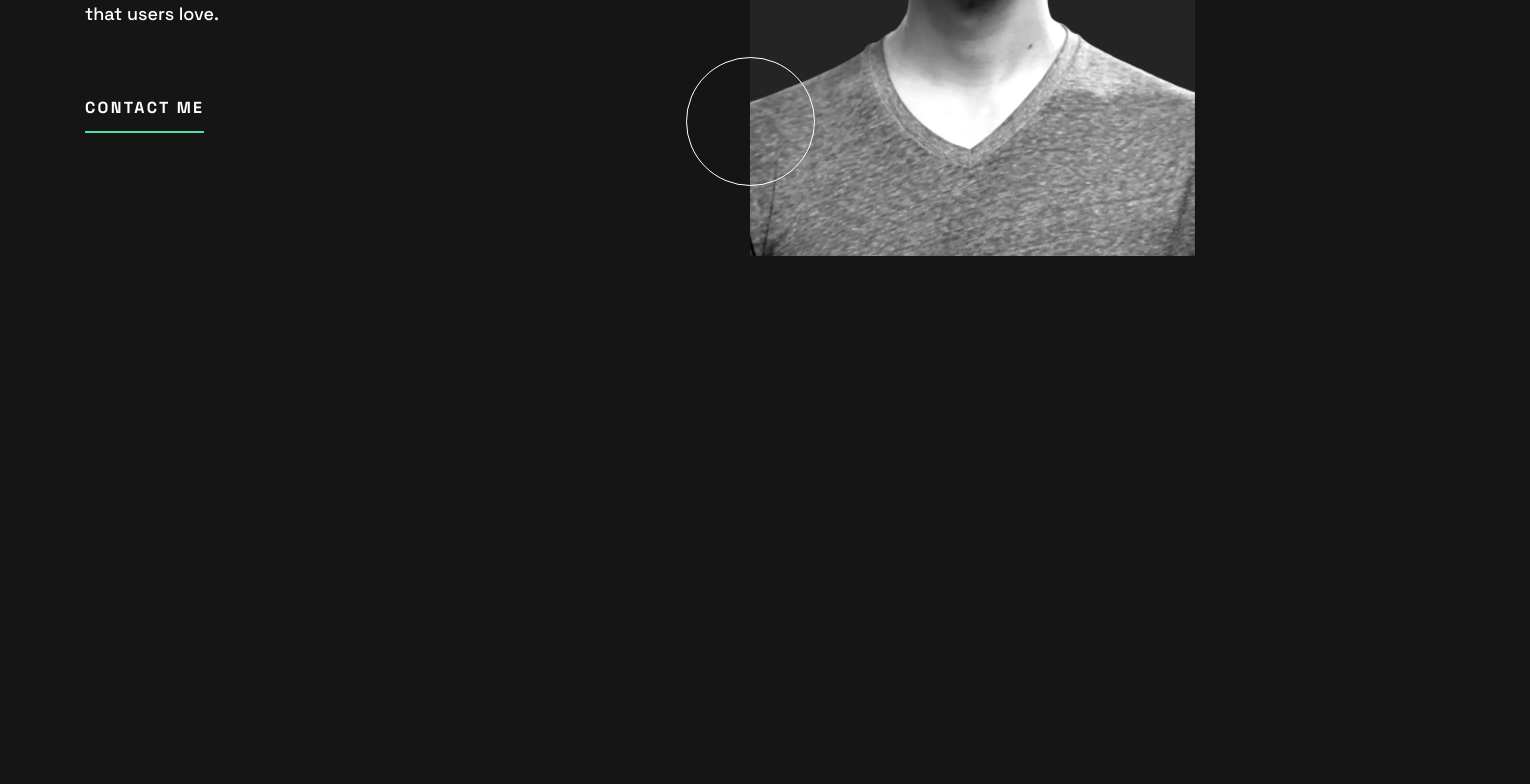
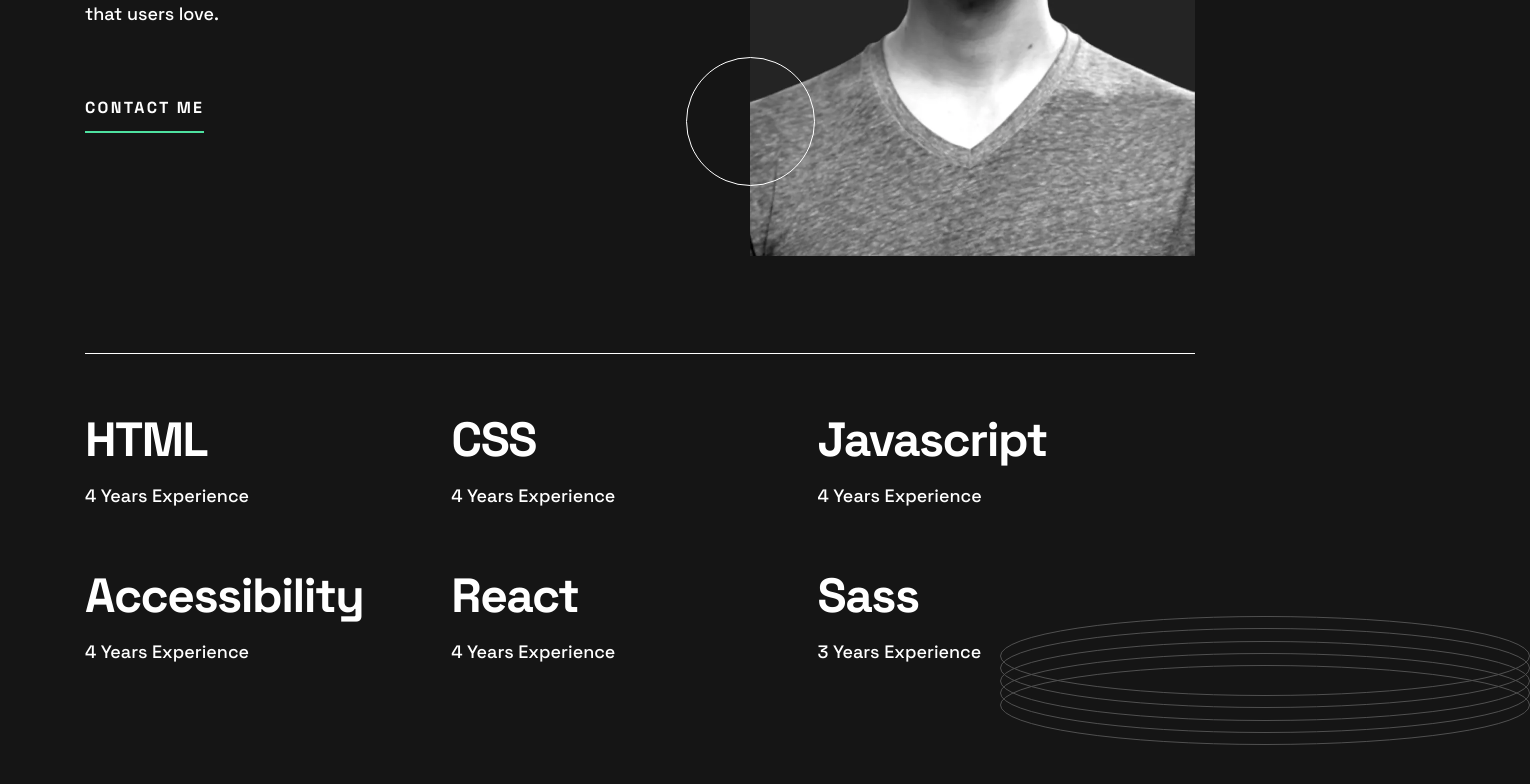
Before and after one commit to hyunwlee-dev/single-page-developer-portfolio, a Next.js app: page / in a window 1280 px wide. Shown: the part 464-1248 px from the top of the page, 1530 px wide, since content can reach past the window. Before the commit the page ends 800 px from the top, so only its background shows below. Built offline with nearby package versions, Linux system fonts and the light colour scheme; no server answers.

Commit message:
add: introduce container

```diff
--- a/app/container/introduce-container.tsx
+++ b/app/container/introduce-container.tsx
@@ -1,12 +1,23 @@
 import Container from "@/app/ui/container";
-import Introduce from "@/app/ui/introduce/introduce";
+import { Introduce, SkillfulCard } from "@/app/ui/introduce";
+import A11yHidden from "@/app/ui/a11y-hidden";
 
 export default function IntroduceContainer() {
   return (
     <Container
       as={'section'}
     >
+      <A11yHidden as='h2'>introduce</A11yHidden>
       <Introduce />
+      <A11yHidden as='h2'>skillful</A11yHidden>
+      <SkillfulCard>
+        <SkillfulCard.Item skill={'HTML'} year={4} />
+        <SkillfulCard.Item skill={'CSS'} year={4} />
+        <SkillfulCard.Item skill={'Javascript'} year={4} />
+        <SkillfulCard.Item skill={'Accessibility'} year={4} />
+        <SkillfulCard.Item skill={'React'} year={4} />
+        <SkillfulCard.Item skill={'Sass'} year={3} />
+      </SkillfulCard>
     </Container>
   );
 }
--- a/app/globals.css
+++ b/app/globals.css
@@ -15,6 +15,27 @@ body {
   line-height: var(--line-height-md);
   background-color: var(--color-black);
   color: var(--color-white);
+  overflow-x: hidden;
+}
+
+body::before {
+  position: absolute;
+  content: '';
+  width: 530px;
+  height: 129px;
+  top: 133px;
+  left: -100px;
+  background: url("/images/pattern-rings.svg") no-repeat center / 100% 100%;
+}
+
+body::after {
+  position: absolute;
+  content: '';
+  width: 530px;
+  height: 129px;
+  top: 1080px;
+  right: -250px;
+  background: url("/images/pattern-rings.svg") no-repeat center / 100% 100%;
 }
 
 a {
--- a/app/page.module.css
+++ b/app/page.module.css
@@ -5,16 +5,6 @@
   position: relative;
 }
 
-.main::after {
-  position: absolute;
-  content: '';
-  width: 530px;
-  height: 129px;
-  top: -70px;
-  left: -100px;
-  background: url("/images/pattern-rings.svg") no-repeat center / 100% 100%;
-}
-
 .font-medium {
   font-weight: 400;
 }
--- /dev/null
+++ b/app/ui/introduce/index.ts
@@ -0,0 +1,2 @@
+export { default as Introduce } from './introduce';
+export { default as SkillfulCard } from './skillful-card';
--- a/app/ui/introduce/introduce.tsx
+++ b/app/ui/introduce/introduce.tsx
@@ -5,10 +5,10 @@ import clsx from 'clsx';
 export default function Introduce() {
   return (
     <>
-      <h2 className={styles.heading2}>
+      <p className={styles.heading2}>
         {`Nice to meet you!\nI'm `}
         <span className={styles.underline}>Adam Keys.</span>
-      </h2>
+      </p>
       <p className={clsx(styles['pre-wrap'], styles.sub)}>
         {`Based in the UK, I’m a front-end developer\npassionate about building accessible web apps\nthat users love.`}
       </p>
```
